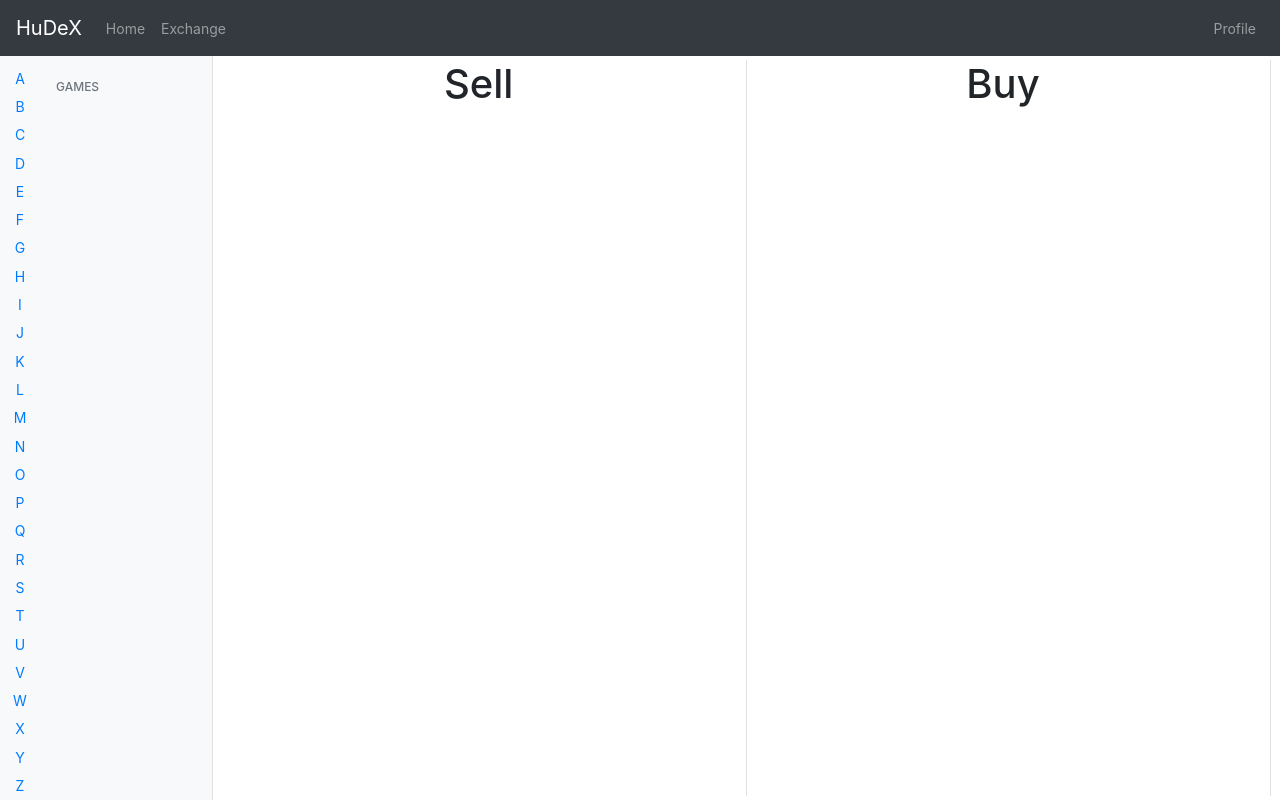
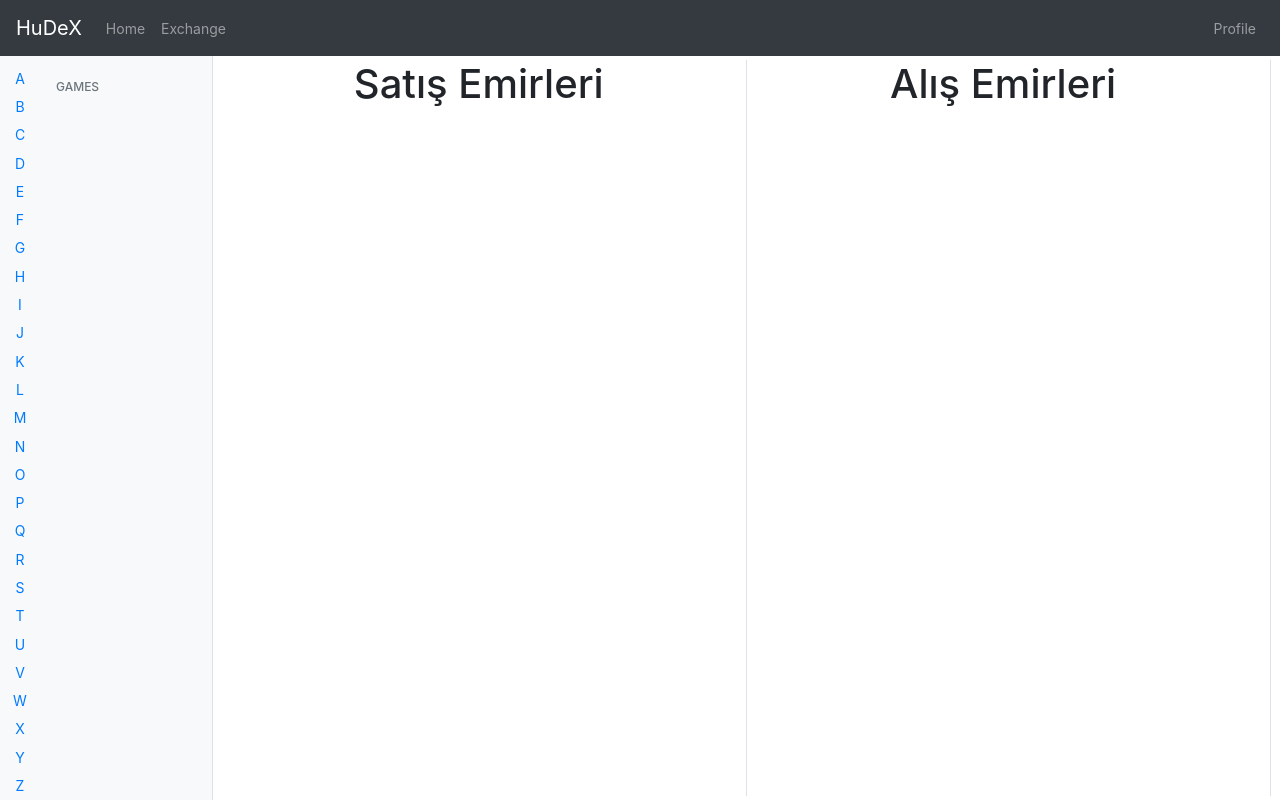
Before and after one commit to akalp/GraduationProject, a Django app: page /exchange/ in a window 1280 px wide. Run offline with Django 3.2, Linux system fonts and the light colour scheme; data that the repository does not hold is empty; some libraries are stand-ins or nearby versions.

Commit message:
FIX moduler game-sidebar and order, FULLY ajax

```diff
--- a/dex/templates/dex/list_orders.html
+++ b/dex/templates/dex/list_orders.html
@@ -7,43 +7,11 @@
             {% include 'dex/partial/game-sidebar.html' with from="list_orders" %}
             <div class="col-md-9 ml-sm-auto col-lg-10 px-4">
                 <div class="row">
-                    <div class="col-6 order-table border-right">
-                        <div class="text-center">
-                            <h1>Sell&nbsp;
-                                {% if game %}
-                                    <button class="btn btn-sm btn-success mb-2 order-button"
-                                            data-url="{% url 'dex:add_sell' %}?game={{ game }}" data-target="#modal">
-                                        <i class="fa fa-plus"></i>&nbsp;Satış Emri Ekle
-                                    </button>
-                                {% endif %}
-                            </h1>
-                        </div>
-                        <div class="row justify-content-center">
-                            {% for order in sell_orders %}
-                                {% url 'dex:detail_sell' pk=order.pk as detail_url %}
-                                {% url 'dex:delete_sell' pk=order.pk as delete_url %}
-                                {% include 'dex/partial/order.html' with detail_url=detail_url delete_url=delete_url%}
-                            {% endfor %}
-                        </div>
+                    <div id="sell_orders_table" class="col-6 order-table border-right">
+                        {{ sell|safe }}
                     </div>
-                    <div class="col-6 order-table border-right">
-                        <div class="text-center">
-                            <h1>Buy&nbsp;
-                                {% if game %}
-                                    <button class="btn btn-sm btn-success mb-2 order-button"
-                                            data-url="{% url 'dex:add_buy' %}?game={{ game }}" data-target="#modal">
-                                        <i class="fa fa-plus"></i>&nbsp;Alış Emri Ekle
-                                    </button>
-                                {% endif %}
-                            </h1>
-                        </div>
-                        <div class="row justify-content-center">
-                            {% for order in buy_orders %}
-                                {% url 'dex:detail_buy' pk=order.pk as detail_url %}
-                                {% url 'dex:delete_buy' pk=order.pk as delete_url %}
-                                {% include 'dex/partial/order.html' with detail_url=detail_url delete_url=delete_url%}
-                            {% endfor %}
-                        </div>
+                    <div id="buy_orders_table" class="col-6 order-table border-right">
+                        {{ buy|safe }}
                     </div>
                 </div>
             </div>
--- a/dex/templates/dex/partial/game-sidebar.html
+++ b/dex/templates/dex/partial/game-sidebar.html
@@ -35,16 +35,7 @@
                 </h6>
             </li>
             <div id="game-list">
-                {% for game in games %}
-                    <li class="spacebetween" style="color: rgb(191, 191, 191); margin-bottom: 1rem;">
-                        <a href="{{url}}{{game.pk}}">
-                            <div style="display: flex; align-items: center; width: 100%;">
-                                <img class="dapplistlogo" src="{{ game.img.url }}">
-                                <div>{{ game.name }}</div>
-                            </div>
-                        </a>
-                    </li>
-                {% endfor %}
+                {% include 'dex/partial/gamelist.html' %}
             </div>
         </ul>
     </div>
--- /dev/null
+++ b/dex/templates/dex/partial/gamelist.html
@@ -0,0 +1,28 @@
+{% for game in games %}
+    <li class="spacebetween" style="color: rgb(191, 191, 191); margin-bottom: 1rem;">
+        <a class="game_url" data-url="{{ url }}{{ game.pk }}" style="cursor: pointer">
+            <div style="display: flex; align-items: center; width: 100%;">
+                <img class="dapplistlogo" src="{{ game.img.url }}">
+                <div>{{ game.name }}</div>
+            </div>
+        </a>
+    </li>
+{% endfor %}
+
+<script>
+    $(document).ready(function () {
+        $('.game_url').on('click', function () {
+            $.ajax({
+                beforeSend: function () {
+                    $('#sell_orders_table').html(loading);
+                    $('#buy_orders_table').html(loading);
+                },
+                url: $(this).attr('data-url'),
+                success: function (result) {
+                    $('#sell_orders_table').html(result.sell);
+                    $('#buy_orders_table').html(result.buy);
+                }
+            })
+        });
+    })
+</script>
--- a/dex/templates/dex/partial/order.html
+++ b/dex/templates/dex/partial/order.html
@@ -1,4 +1,16 @@
-<a href="{{detail_url}}">
+<div class="text-center">
+    <h1>{{ title }}&nbsp;
+        {% if game %}
+            <button class="btn btn-sm btn-success mb-2 order-button"
+                    data-url="{{ add_url }}?game={{ game }}" data-target="#modal">
+                <i class="fa fa-plus"></i>&nbsp;{{ button_title }}
+            </button>
+        {% endif %}
+    </h1>
+</div>
+<div class="row justify-content-center">
+    {% for order in orders %}
+        <a href="{{ detail_url }}{{ order.pk }}">
             <div class="assetscontentitem border col-md-2 m-2">
                 <div style="width: 100%;">
                     <div class="assetcontenimgdiv">
@@ -12,7 +24,7 @@
                     </div>
                     <div class="assetname text-center">{{ order.obj.name }}
                         <a type="button" class="btn-sm btn-danger text-white order-button"
-                   data-url="{{delete_url}}">Sil</a>
+                           data-url="{{ delete_url }}{{ order.pk }}">Sil</a>
                     </div>
                     <div class="assetvaluediv">
                         <div class="assetvalue text-center">{{ order.value }}&nbsp;ETH</div>
@@ -20,3 +32,5 @@
                 </div>
             </div>
         </a>
+    {% endfor %}
+</div>
--- a/dex/urls.py
+++ b/dex/urls.py
@@ -1,18 +1,30 @@
 from django.urls import path
 from dex import views
 
-app_name='dex'
+app_name = 'dex'
 
 urlpatterns = [
     path('', views.IndexView.as_view(), name="index"),
+
     path('exchange/', views.ListOrder.as_view(), {'game': None}, name="list_order"),
-    path('exchange/<game>', views.ListOrder.as_view(), name="list_order"),
+    path('exchange/<game>', views.ListOrderAjax.as_view(), name="list_order"),
+
     path('addsellorder/', views.NewSellOrder.as_view(), name="add_sell"),
+
+    path('sell_detail/', views.SellDetail.as_view(), name="detail_sell"),
     path('sell_detail/<pk>', views.SellDetail.as_view(), name="detail_sell"),
+
+    path('delete_sell/', views.DeleteSellOrder.as_view(), name="delete_sell"),
     path('delete_sell/<pk>', views.DeleteSellOrder.as_view(), name="delete_sell"),
+
     path('addbuyorder/', views.NewBuyOrder.as_view(), name="add_buy"),
+
+    path('buy_detail/', views.BuyDetail.as_view(), name="detail_buy"),
     path('buy_detail/<pk>', views.BuyDetail.as_view(), name="detail_buy"),
+
+    path('delete_buy/', views.DeleteBuyOrder.as_view(), name="delete_buy"),
     path('delete_buy/<pk>', views.DeleteBuyOrder.as_view(), name="delete_buy"),
+
     path('gamelist/<c>', views.GameListView.as_view(), name="game_list"),
 
     path('me/', views.ProfileView.as_view(), {'pk': None}, name="profile"),
--- a/dex/views.py
+++ b/dex/views.py
@@ -1,4 +1,6 @@
+from django.http import JsonResponse
 from django.shortcuts import render
+from django.template.loader import render_to_string
 from django.urls import reverse_lazy, reverse
 from django.views import generic
 from dex.models import SellOrder, BuyOrder, Game, Token
@@ -12,7 +14,7 @@ class IndexView(generic.TemplateView):
 class GameListView(generic.ListView):
     modal = Game
     context_object_name = 'games'
-    template_name = 'dex/gamelist.html'
+    template_name = 'dex/partial/gamelist.html'
 
     def get_queryset(self):
         return Game.objects.filter(name__istartswith=self.kwargs.get('c'))
@@ -32,18 +34,37 @@ class ListOrder(generic.TemplateView):
 
     def get_context_data(self, **kwargs):
         context = super().get_context_data(**kwargs)
+        context["url"] = reverse('dex:list_order')
+
+        context['games'] = Game.objects.all()
+        context['sell'] = render_to_string('dex/partial/order.html', {
+            'orders': SellOrder.objects.all().order_by('-timestamp'), 'title': 'Satış Emirleri',
+            'button_title': 'Satış Emri Ekle',
+            'detail_url': reverse('dex:detail_sell'), 'delete_url': reverse('dex:delete_sell')})
+        context['buy'] = render_to_string('dex/partial/order.html', {
+            'orders': BuyOrder.objects.all().order_by('-timestamp'), 'title': 'Alış Emirleri',
+            'button_title': 'Alış Emri Ekle',
+            'detail_url': reverse('dex:detail_buy'), 'delete_url': reverse('dex:delete_buy')})
+
+        return context
+
+
+class ListOrderAjax(generic.ListView):
+    model = None
+
+    def get(self, request, *args, **kwargs):
+        context = {}
         game = kwargs.get('game')
-        context["url"] = reverse('dex:list_order')
-        if game:
-            context['games'] = Game.objects.filter(name__istartswith=Game.objects.get(pk=game).name[:1])
-            context['game'] = game
-            context['sell_orders'] = SellOrder.objects.filter(obj__game=game).order_by('-timestamp')
-            context['buy_orders'] = BuyOrder.objects.filter(obj__game=game).order_by('-timestamp')
-        else:
-            context['games'] = Game.objects.all()
-            context['sell_orders'] = SellOrder.objects.all().order_by('-timestamp')
-            context['buy_orders'] = BuyOrder.objects.all().order_by('-timestamp')
-        return context
+        context['sell'] = render_to_string('dex/partial/order.html', {
+            'orders': SellOrder.objects.filter(obj__game=game).order_by('-timestamp'), 'title': 'Satış Emirleri',
+            'button_title': 'Satış Emri Ekle', 'add_url': reverse('dex:add_sell'), 'game': game,
+            'detail_url': reverse('dex:detail_sell'), 'delete_url': reverse('dex:delete_sell')})
+        context['buy'] = render_to_string('dex/partial/order.html', {
+            'orders': BuyOrder.objects.filter(obj__game=game).order_by('-timestamp'), 'title': 'Alış Emirleri',
+            'button_title': 'Alış Emri Ekle', 'add_url': reverse('dex:add_buy'), 'game': game,
+            'detail_url': reverse('dex:detail_buy'), 'delete_url': reverse('dex:delete_buy')})
+
+        return JsonResponse(context)
 
 
 class NewSellOrder(generic.CreateView):
--- a/static/js/ajax.js
+++ b/static/js/ajax.js
@@ -24,3 +24,17 @@ $('.alphabet').on('click', function () {
         }
     })
 });
+
+$('.game_url').on('click', function () {
+    $.ajax({
+        beforeSend: function () {
+            $('#sell_orders_table').html(loading);
+            $('#buy_orders_table').html(loading);
+        },
+        url: $(this).attr('data-url'),
+        success: function (result) {
+            $('#sell_orders_table').html(result.sell);
+            $('#buy_orders_table').html(result.buy);
+        }
+    })
+});
```
Also changed, not shown: dex/templates/dex/gamelist.html (deleted, +0 -10 lines). Lines whose indentation alone changed are shown as unchanged.
